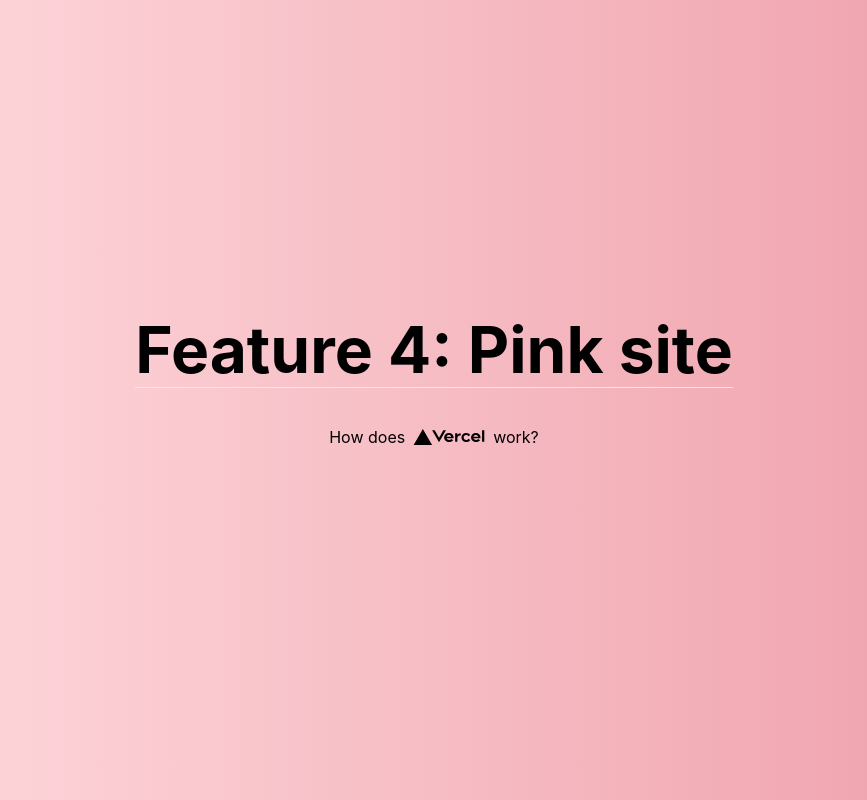
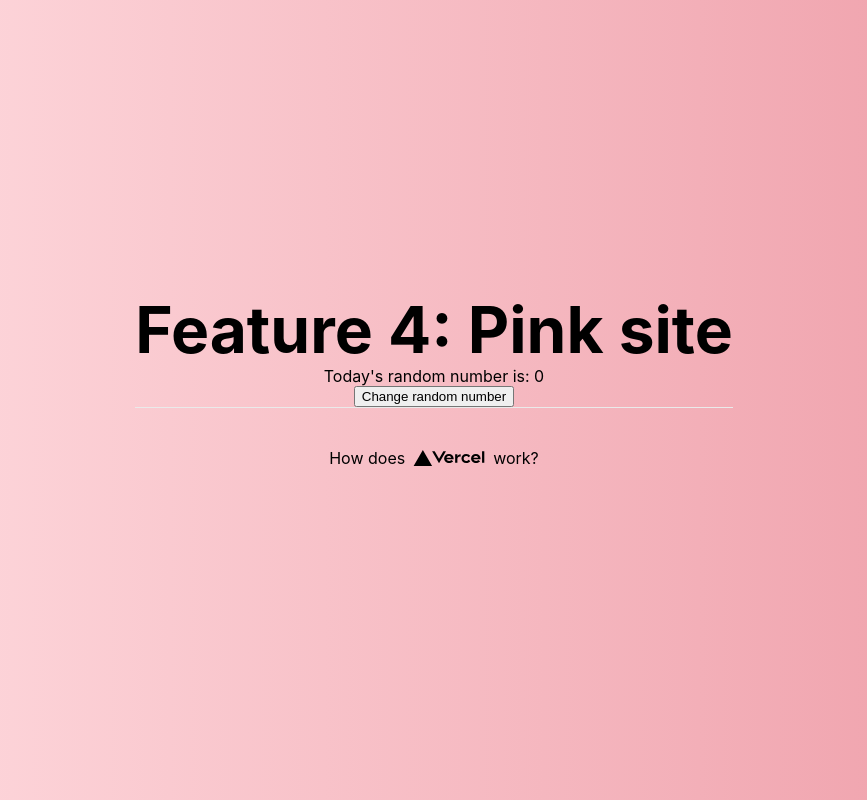
Before and after one commit to 22a/mark-thing-site, a Next.js app: page / in a window 1280 px wide. Shown: the whole page, without its empty margins (206-1073 px from the left). Built offline with nearby package versions, Linux system fonts and the light colour scheme.

Commit message:
Add a dynamic api endpoint

```diff
--- /dev/null
+++ b/pages/api/random-gen.js
@@ -0,0 +1,4 @@
+export default (req, res) => {
+  const randomNumber = Math.floor(Math.random() * 100);
+  res.status(200).json(randomNumber);
+};
--- a/pages/index.js
+++ b/pages/index.js
@@ -1,8 +1,24 @@
 import Head from "next/head";
 import Image from "next/image";
 import styles from "../styles/Home.module.css";
+import { useState } from "react";
 
 export default function Home() {
+  const [randomNumber, setRandomNumber] = useState(0);
+
+  const generateNewRandomNumber = _clickEvent => {
+    fetch("/api/random-gen")
+      .then(res => res.json())
+      .then(
+        result => {
+          setRandomNumber(result);
+        },
+        error => {
+          console.error("uhh ohh", error);
+        }
+      );
+  };
+
   return (
     <div className={styles.container}>
       <Head>
@@ -16,6 +32,9 @@ export default function Home() {
 
       <main className={styles.main}>
         <h1 className={styles.title}>Feature 4: Pink site</h1>
+        <div>Today's random number is: {randomNumber}</div>
+        <button onClick={generateNewRandomNumber}>Change random number</button>
+
         <div className={styles.footer}>
           <span style={{ marginRight: "0.5rem" }}>How does</span>
           <Image
```
